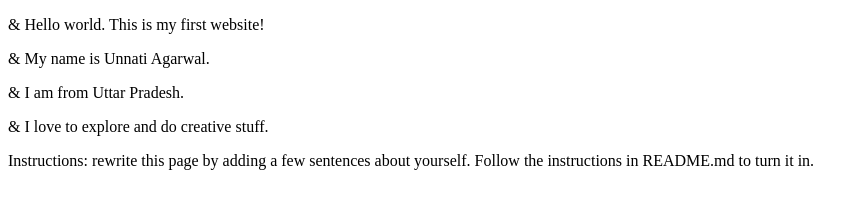
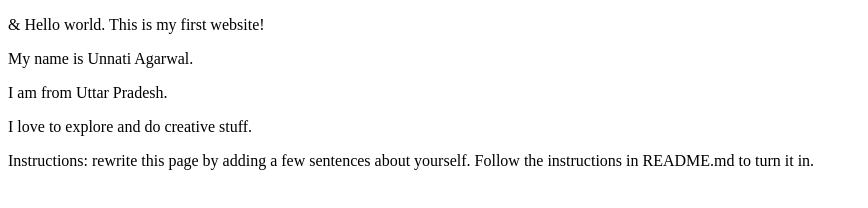
Before and after one commit to Khushinet/webdev_lab1, a plain HTML site: page index.html in a window 1280 px wide. Shown: the whole page, without its empty margins (0-868 px from the left). Drawn offline with Linux system fonts and the light colour scheme.

Commit message:
finishing the html file

```diff
--- a/index.html
+++ b/index.html
@@ -6,9 +6,9 @@
 </head>
 <body>
   <p>&amp; Hello world. This is my first website!</p>
-  <p>&amp; My name is Unnati Agarwal.</p>
-  <p>&amp; I am from Uttar Pradesh.</p>
-  <p>&amp; I love to explore and do creative stuff.</p>
+  <p> My name is Unnati Agarwal.</p>
+  <p> I am from Uttar Pradesh.</p>
+  <p> I love to explore and do creative stuff.</p>
   <p>Instructions: rewrite this page by adding a few sentences about yourself. Follow the instructions in README.md to turn it in.</p>
 </body>
 </html>
```
